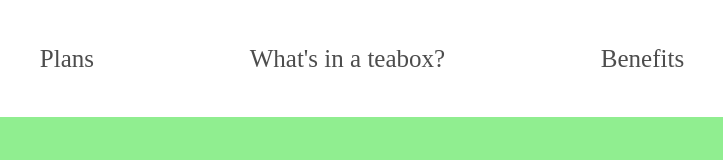
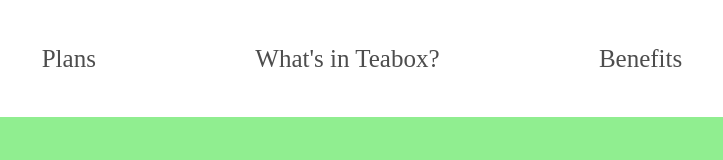
Before and after one commit to rogerscl116/teabox, a plain HTML site: page index.html in a window 1280 px wide. Shown: the full height of the page, 518-1241 px from the left. Drawn offline with Linux system fonts and the light colour scheme.

Commit message:
edit nav list

```diff
--- a/index.html
+++ b/index.html
@@ -19,7 +19,7 @@
            <nav id="nav-bar">
              <ul>
                <li><a class="nav-link" href="#plans">Plans</a></li>
-               <li><a class="nav-link" href="#whats-in-it">What's in a teabox?</a></li>
+               <li><a class="nav-link" href="#whats-in-it">What's in Teabox?</a></li>
                <li><a class="nav-link" href="#benefits">Benefits</a></li>
              </ul>
            </nav>
```
